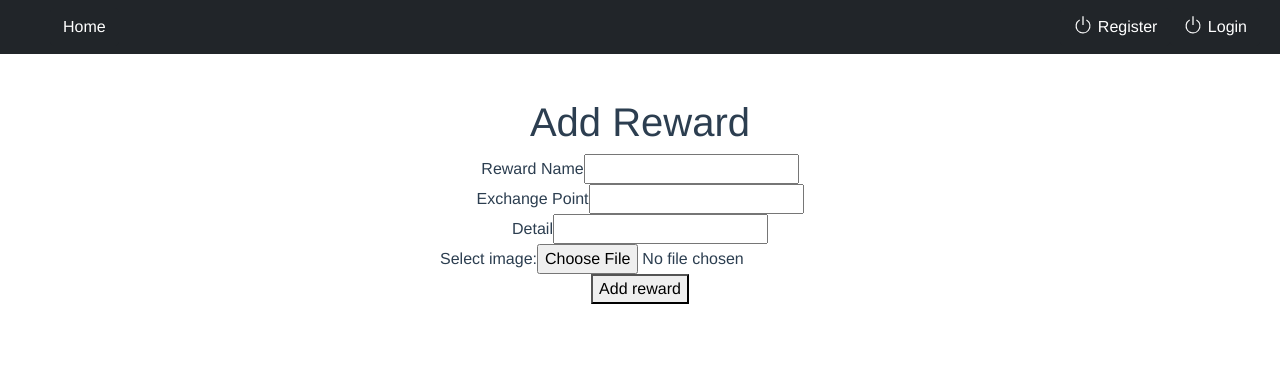
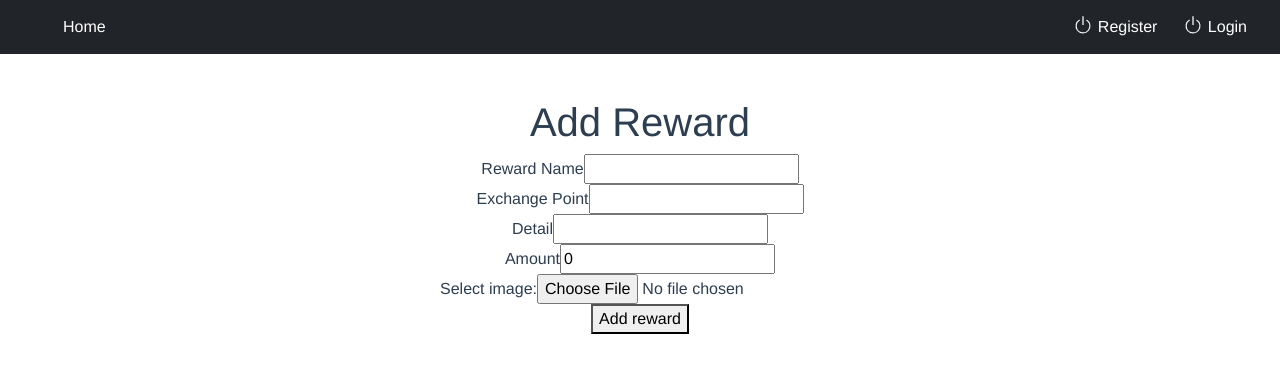
Before and after one commit to mmengspv/webtech-frontend-vuejs, a Vue app: page /reward/add in a window 1280 px wide. Shown: the top 372 px of the page. Built offline with nearby package versions, Linux system fonts and the light colour scheme; what vue-swal, vue2-wheel-picker would draw is missing.

Commit message:
add reward amount

```diff
--- a/src/components/AddReward.vue
+++ b/src/components/AddReward.vue
@@ -31,6 +31,16 @@
         />
       </div>
       <div>
+        <label for="amount">Amount</label>
+        <input
+          type="number"
+          v-model="form.amount"
+          name="amount"
+          min="0"
+          autocomplete="off"
+        />
+      </div>
+      <div>
         <label for="img">Select image:</label>
         <input type="file" name="image" />
       </div>
@@ -52,6 +62,7 @@ export default {
         reward_name: "",
         exchange_point: "",
         detail: "",
+        amount: 0,
         image: "",
       },
     };
@@ -63,6 +74,7 @@ export default {
         reward_name: "",
         exchange_point: "",
         detail: "",
+        amount: 0,
         image: "",
       };
     },
--- a/src/components/EditReward.vue
+++ b/src/components/EditReward.vue
@@ -13,6 +13,15 @@
       <div>
         <label for="detail">Detail</label>
         <input type="text" v-model="form.detail" autocomplete="off" />
+      </div>
+      <div>
+        <label for="amount">Amount</label>
+        <input
+          type="number"
+          min="0"
+          v-model="form.amount"
+          ฟautocomplete="off"
+        />
       </div>
       <div v-if="this.form.image !== undefined">
         <img
@@ -46,6 +55,7 @@ export default {
         reward_name: "",
         exchange_point: "",
         detail: "",
+        amount: 0,
         image: [],
       },
     };
@@ -63,6 +73,7 @@ export default {
       this.form.reward_name = reward.reward_name;
       this.form.exchange_point = reward.exchange_point;
       this.form.detail = reward.detail;
+      this.form.amount = reward.amount;
       this.form.image = reward.image[0];
     },
     async editReward() {
@@ -75,6 +86,7 @@ export default {
         reward_name: this.form.reward_name,
         exchange_point: this.form.exchange_point,
         detail: this.form.detail,
+        amount: this.form.amount,
         image_id: this.newImageId ? this.newImageId : this.form.image.id,
       };
       const res = await RewardApiStore.dispatch("editReward", payload);
--- a/src/components/Reward.vue
+++ b/src/components/Reward.vue
@@ -10,7 +10,8 @@
           <th>Reward ID</th>
           <th>Name</th>
           <th>Exchange Point</th>
-          <th>Details</th>
+          <th>Detail</th>
+          <th>Amount</th>
           <th>Image</th>
           <th>Action</th>
         </tr>
@@ -22,6 +23,7 @@
           <td>{{ reward.reward_name }}</td>
           <td>{{ reward.exchange_point }}</td>
           <td>{{ reward.detail }}</td>
+          <td>{{ reward.amount }}</td>
           <td v-if="reward.image.length !== 0">
             <img
               :src="api_endpoint + reward.image[0].url"
--- a/src/services/RewardService.js
+++ b/src/services/RewardService.js
@@ -27,6 +27,7 @@ export default {
       reward_name: payload.reward_name,
       exchange_point: payload.exchange_point,
       detail: payload.detail,
+      amount: payload.amount,
       image: payload.image_id,
     };
     const headers = AuthService.getHeaders();
```
